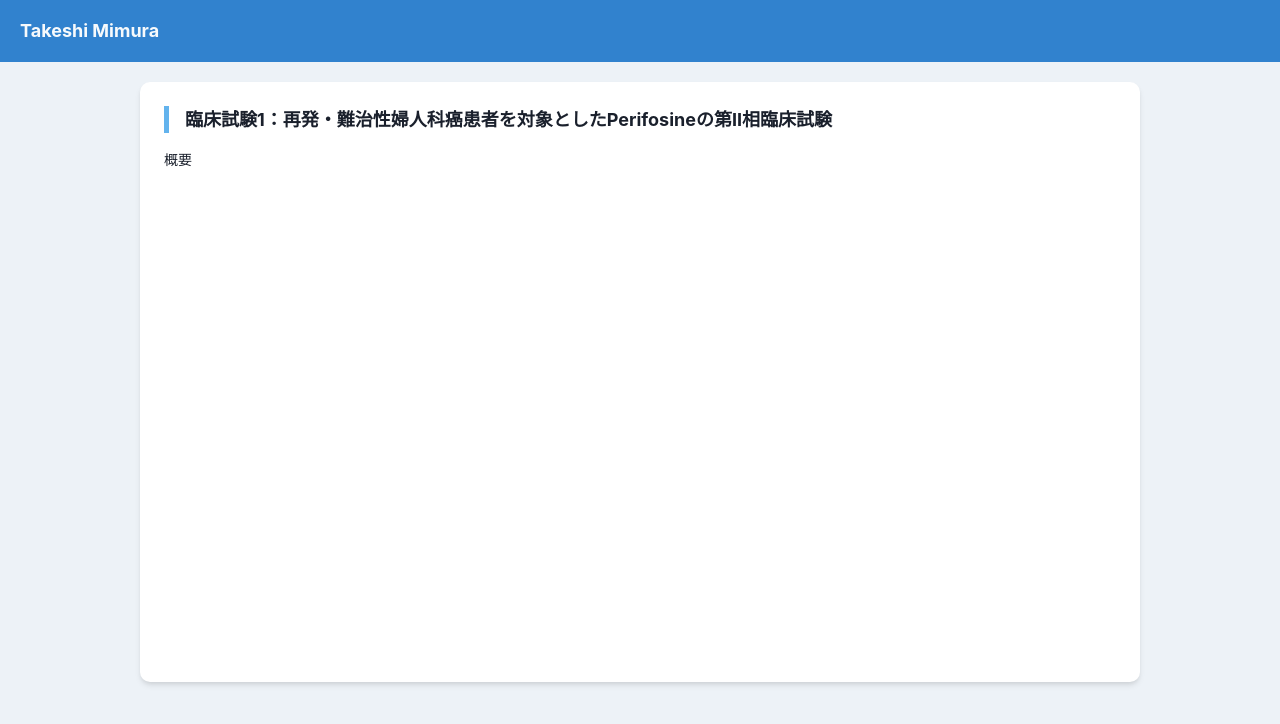
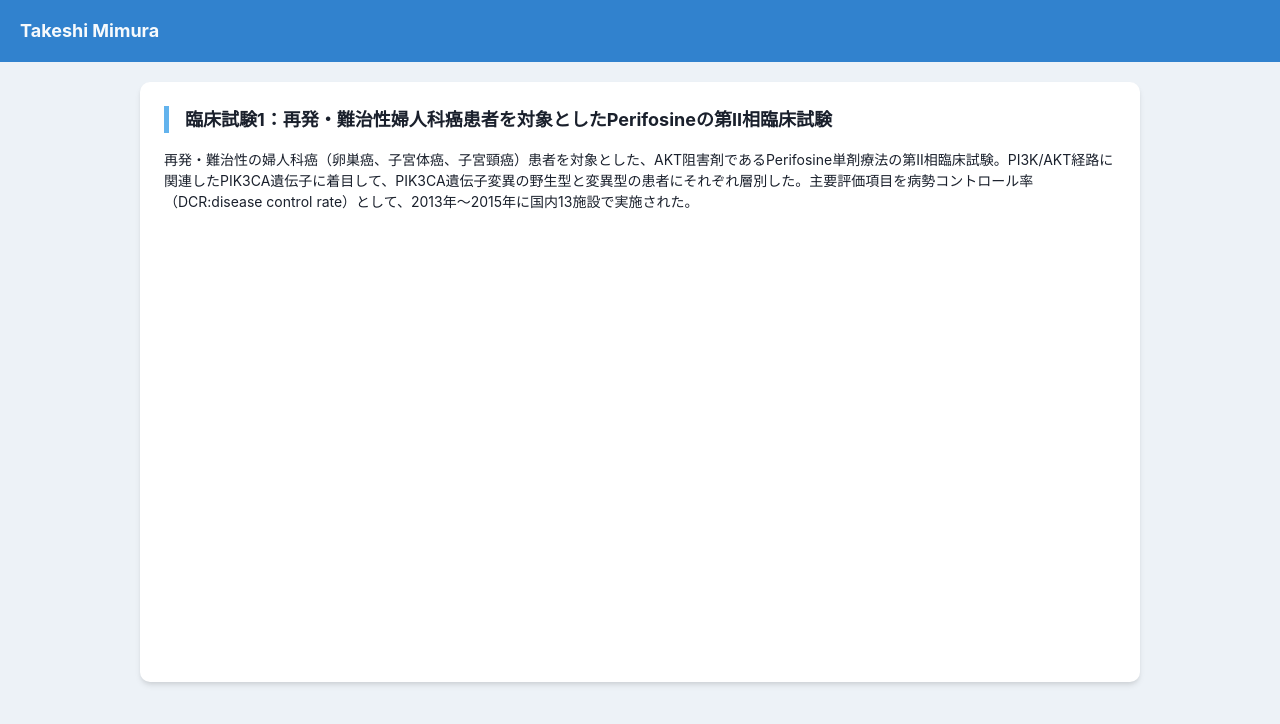
Before and after one commit to Mimu-salon/my-portfolio, a React (Create React App) app: page /carrer_datail in a window 1280 px wide. Shown: the top 724 px of the page. Built offline with nearby package versions, Linux system fonts and the light colour scheme.

Commit message:
🎨 CareerDatailRayoutのコンポーネント化

```diff
--- a/src/components/atoms/title/PrimaryTitle.tsx
+++ b/src/components/atoms/title/PrimaryTitle.tsx
@@ -1,15 +1,15 @@
-import { memo, VFC } from 'react';
+import { memo, ReactNode, VFC } from 'react';
 import { Text } from '@chakra-ui/layout';
 
 type Props = {
-  title: string;
+  children: ReactNode;
 };
 
 export const PrimaryTitle: VFC<Props> = memo((props) => {
-  const { title } = props;
+  const { children } = props;
   return (
     <Text fontSize='lg' fontWeight='bold' borderLeft='solid' borderColor='blue.300' borderLeftWidth='5px' pl={4}>
-      {title}
+      {children}
     </Text>
   );
 });
--- /dev/null
+++ b/src/components/molecules/CareerDatailCardRayout.tsx
@@ -0,0 +1,24 @@
+import { memo, ReactNode, VFC } from 'react';
+import { Box, Stack } from '@chakra-ui/layout';
+
+type Props = {
+  children: ReactNode;
+};
+
+export const CareerDatailCardRayout: VFC<Props> = memo((props) => {
+  const { children } = props;
+  return (
+    <Box
+      maxW='1000px'
+      minH='600px'
+      bg='white'
+      borderRadius='10px'
+      shadow='md'
+      mt={5}
+      p={6}
+      mx='auto'
+      _hover={{ cursor: 'pointer', opacity: 0.8 }}>
+      <Stack spacing={4}>{children}</Stack>
+    </Box>
+  );
+});
--- a/src/components/pages/CareerDatail.tsx
+++ b/src/components/pages/CareerDatail.tsx
@@ -1,31 +1,21 @@
-import { Box, Stack, Text } from '@chakra-ui/layout';
 import { memo, VFC } from 'react';
+import { Text } from '@chakra-ui/layout';
 
 import { PrimaryTitle } from '../atoms/title/PrimaryTitle';
+import { CareerDatailCardRayout } from '../molecules/CareerDatailCardRayout';
 import { HeaderCareerDatail } from '../organisms/layout/header/HeaderCareerDatail';
 
 export const CareerDatail: VFC = memo(() => {
   return (
     <>
       <HeaderCareerDatail />
-      <Box
-        maxW='1000px'
-        minH='600px'
-        bg='white'
-        borderRadius='10px'
-        shadow='md'
-        mt={5}
-        p={6}
-        mx='auto'
-        _hover={{ cursor: 'pointer', opacity: 0.8 }}>
-        <Stack spacing={4}>
-          <PrimaryTitle title="臨床試験1：再発・難治性婦人科癌患者を対象としたPerifosineの第II相臨床試験" />
-
-          <Text fontSize='sm'>
-            概要
-          </Text>
-        </Stack>
-      </Box>
+      <CareerDatailCardRayout>
+        <PrimaryTitle>臨床試験1：再発・難治性婦人科癌患者を対象としたPerifosineの第II相臨床試験</PrimaryTitle>
+        <Text fontSize='sm'>
+          再発・難治性の婦人科癌（卵巣癌、子宮体癌、子宮頸癌）患者を対象とした、AKT阻害剤であるPerifosine単剤療法の第II相臨床試験。PI3K/AKT経路に関連したPIK3CA遺伝子に着目して、PIK3CA遺伝子変異の野生型と変異型の患者にそれぞれ層別した。主要評価項目を病勢コントロール率（DCR:disease
+          control rate）として、2013年〜2015年に国内13施設で実施された。
+        </Text>
+      </CareerDatailCardRayout>
     </>
   );
 });
```
